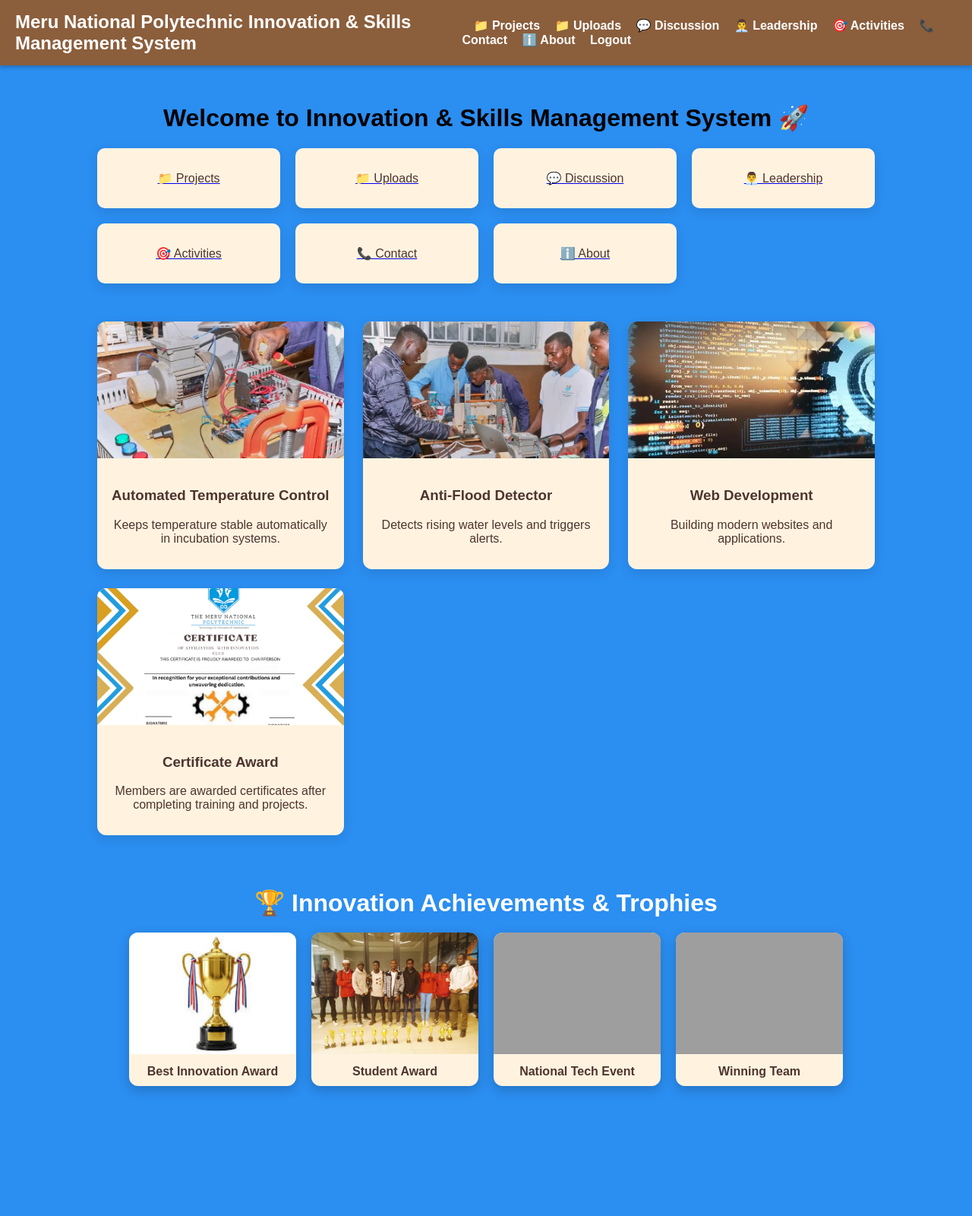
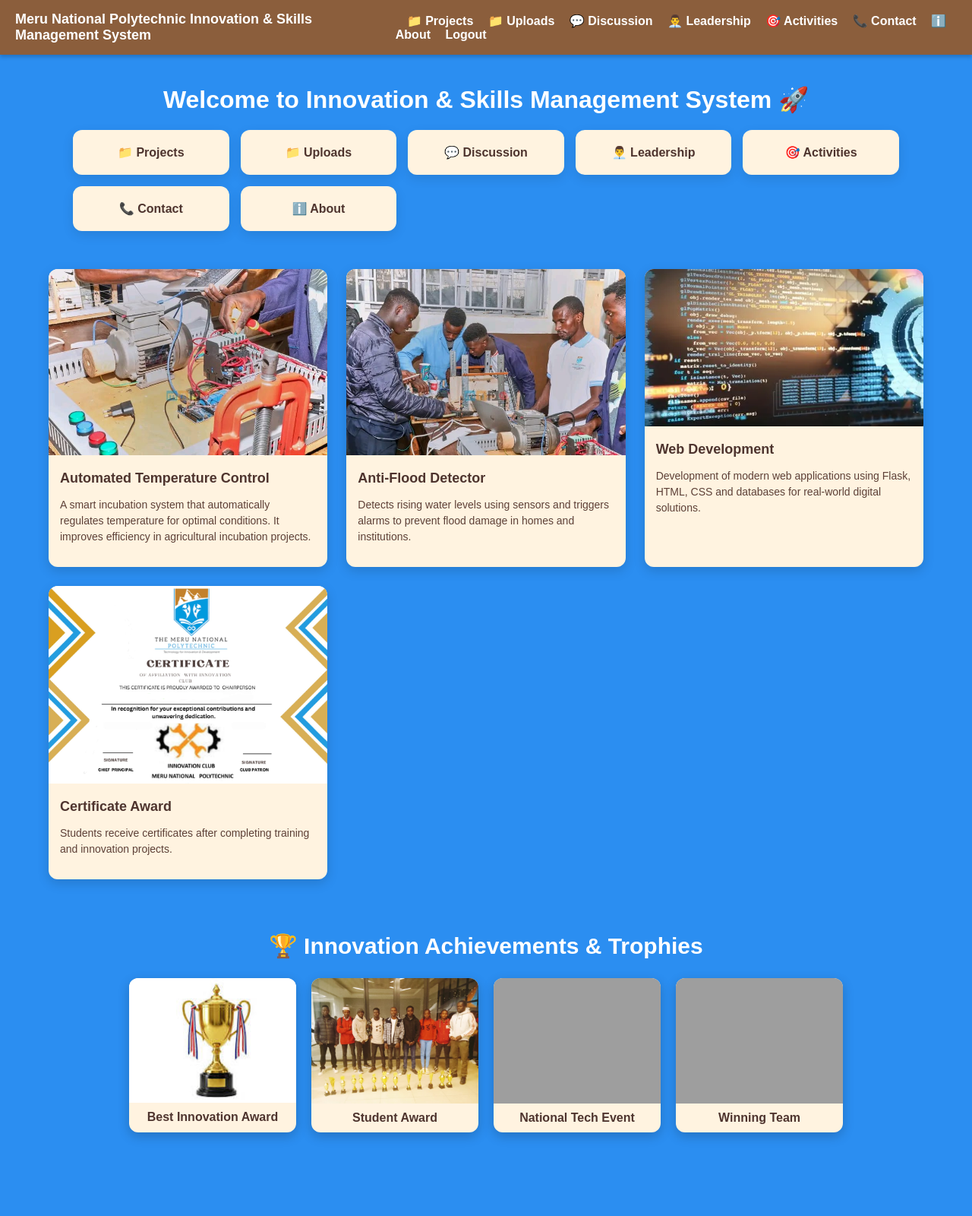
Before and after one commit to jamesmutisokiilu-coder/Meru-National-Polytechnic-innovation-and-skills-management-system, a Flask app: page /dashboard in a window 1280 px wide. Shown: the whole page at 76% size. Before the commit the page ends 1439 px from the top, so only its background shows below. Run offline with Flask 3, Linux system fonts and the light colour scheme; the visitor is signed in with stand-in values (Sample User, id 1); grey boxes are pictures that could not be loaded.

Commit message:
Refactor dashboard.html for improved layout and styles
Updated the HTML structure and styles for the dashboard page, enhancing layout and design elements.

```diff
--- a/templates/dashboard.html
+++ b/templates/dashboard.html
@@ -24,6 +24,7 @@ body {
 
 .navbar h2 {
     margin: 0;
+    font-size: 18px;
 }
 
 .navbar a {
@@ -40,37 +41,47 @@ body {
 /* CONTAINER */
 .container {
     text-align: center;
-    margin-top: 50px;
+    margin-top: 40px;
+    padding-bottom: 60px;
+}
+
+.container h1 {
+    color: white;
 }
 
 /* GRID CARDS */
 .grid {
     display: grid;
-    grid-template-columns: repeat(auto-fit, minmax(200px, 1fr));
-    gap: 20px;
-    width: 80%;
+    grid-template-columns: repeat(auto-fit, minmax(180px, 1fr));
+    gap: 15px;
+    width: 85%;
     margin: auto;
 }
 
 .card {
     background: #fff3e0;
     color: #4e342e;
-    padding: 30px;
-    border-radius: 10px;
+    padding: 20px;
+    border-radius: 12px;
     box-shadow: 0 5px 15px rgba(0,0,0,0.1);
     transition: 0.3s;
+    font-weight: bold;
+    text-decoration: none;
 }
 
 .card:hover {
-    transform: scale(1.05);
+    transform: scale(1.07);
+    background: #ffe0b2;
 }
 
-/* IMAGE CARDS */
+/* =========================
+   📁 IMAGE CARDS (FIXED)
+========================= */
 .image-cards {
     display: grid;
-    grid-template-columns: repeat(auto-fit, minmax(250px, 1fr));
+    grid-template-columns: repeat(auto-fit, minmax(280px, 1fr));
     gap: 25px;
-    width: 80%;
+    width: 90%;
     margin: 50px auto;
 }
 
@@ -78,14 +89,15 @@ body {
     background: #fff3e0;
     border-radius: 12px;
     overflow: hidden;
-    box-shadow: 0 5px 15px rgba(0,0,0,0.1);
+    box-shadow: 0 5px 15px rgba(0,0,0,0.15);
     transition: 0.3s;
+    text-align: left;
 }
 
 .image-card img {
     width: 100%;
-    height: 180px;
-    object-fit: cover;
+    height: auto;           /* ✅ FIX: full image visible */
+    display: block;
 }
 
 .image-card .description {
@@ -93,12 +105,23 @@ body {
     color: #4e342e;
 }
 
+.image-card h3 {
+    margin: 5px 0;
+    font-size: 18px;
+}
+
+.image-card p {
+    font-size: 14px;
+    line-height: 1.5;
+    color: #5d4037;
+}
+
 .image-card:hover {
-    transform: scale(1.05);
+    transform: translateY(-5px);
 }
 
 /* =========================
-   🏆 PHOTO GALLERY (ROW STYLE)
+   🏆 GALLERY (FIXED)
 ========================= */
 .gallery-section {
     margin-top: 70px;
@@ -107,24 +130,20 @@ body {
 
 .gallery-section h2 {
     color: white;
-    font-size: 32px;
-    margin-bottom: 20px;
+    font-size: 30px;
 }
 
-/* FIXED ROW LAYOUT */
 .gallery-grid {
     display: flex;
     flex-wrap: wrap;
     justify-content: center;
     gap: 20px;
-    width: 80%;
+    width: 90%;
     margin: auto;
 }
 
-/* FIXED CARD SIZE */
 .gallery-card {
     width: 220px;
-    flex: 0 0 auto;
     background: #fff3e0;
     border-radius: 12px;
     overflow: hidden;
@@ -134,8 +153,8 @@ body {
 
 .gallery-card img {
     width: 100%;
-    height: 160px;
-    object-fit: cover;
+    height: auto;          /* ✅ FIX: full image visible */
+    display: block;
 }
 
 .gallery-card p {
@@ -176,13 +195,13 @@ body {
 
     <!-- NAV CARDS -->
     <div class="grid">
-        <a href="{{ url_for('projects') }}"><div class="card">📁 Projects</div></a>
-        <a href="{{ url_for('uploads') }}"><div class="card">📁 Uploads</div></a>
-        <a href="{{ url_for('discussion') }}"><div class="card">💬 Discussion</div></a>
-        <a href="{{ url_for('leadership') }}"><div class="card">👨‍💼 Leadership</div></a>
-        <a href="{{ url_for('activities') }}"><div class="card">🎯 Activities</div></a>
-        <a href="{{ url_for('contact') }}"><div class="card">📞 Contact</div></a>
-        <a href="{{ url_for('about') }}"><div class="card">ℹ️ About</div></a>
+        <a href="{{ url_for('projects') }}" class="card">📁 Projects</a>
+        <a href="{{ url_for('uploads') }}" class="card">📁 Uploads</a>
+        <a href="{{ url_for('discussion') }}" class="card">💬 Discussion</a>
+        <a href="{{ url_for('leadership') }}" class="card">👨‍💼 Leadership</a>
+        <a href="{{ url_for('activities') }}" class="card">🎯 Activities</a>
+        <a href="{{ url_for('contact') }}" class="card">📞 Contact</a>
+        <a href="{{ url_for('about') }}" class="card">ℹ️ About</a>
     </div>
 
     <!-- IMAGE CARDS -->
@@ -192,7 +211,10 @@ body {
             <img src="{{ url_for('static', filename='images/img4.jpeg') }}">
             <div class="description">
                 <h3>Automated Temperature Control</h3>
-                <p>Keeps temperature stable automatically in incubation systems.</p>
+                <p>
+                    A smart incubation system that automatically regulates temperature for optimal conditions.
+                    It improves efficiency in agricultural incubation projects.
+                </p>
             </div>
         </div>
 
@@ -200,7 +222,10 @@ body {
             <img src="{{ url_for('static', filename='images/img3.jpeg') }}">
             <div class="description">
                 <h3>Anti-Flood Detector</h3>
-                <p>Detects rising water levels and triggers alerts.</p>
+                <p>
+                    Detects rising water levels using sensors and triggers alarms to prevent flood damage
+                    in homes and institutions.
+                </p>
             </div>
         </div>
 
@@ -208,7 +233,10 @@ body {
             <img src="{{ url_for('static', filename='images/sofware.jpg') }}">
             <div class="description">
                 <h3>Web Development</h3>
-                <p>Building modern websites and applications.</p>
+                <p>
+                    Development of modern web applications using Flask, HTML, CSS and databases
+                    for real-world digital solutions.
+                </p>
             </div>
         </div>
 
@@ -216,15 +244,15 @@ body {
             <img src="{{ url_for('static', filename='images/jk1234.png') }}">
             <div class="description">
                 <h3>Certificate Award</h3>
-                <p>Members are awarded certificates after completing training and projects.</p>
+                <p>
+                    Students receive certificates after completing training and innovation projects.
+                </p>
             </div>
         </div>
 
     </div>
 
-    <!-- =========================
-         🏆 PHOTO GALLERY
-    ========================= -->
+    <!-- GALLERY -->
     <div class="gallery-section">
 
         <h2>🏆 Innovation Achievements & Trophies</h2>
```
